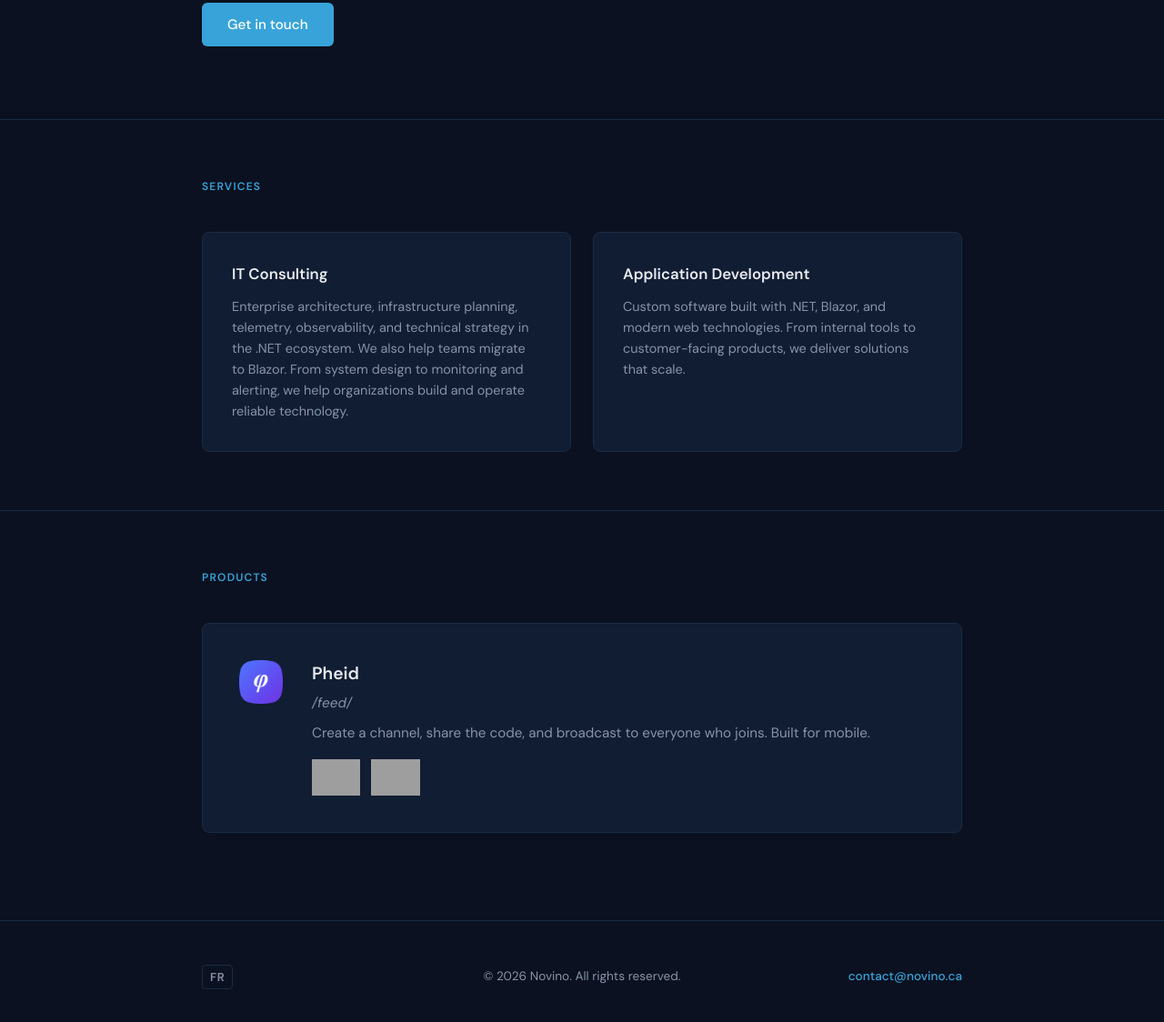
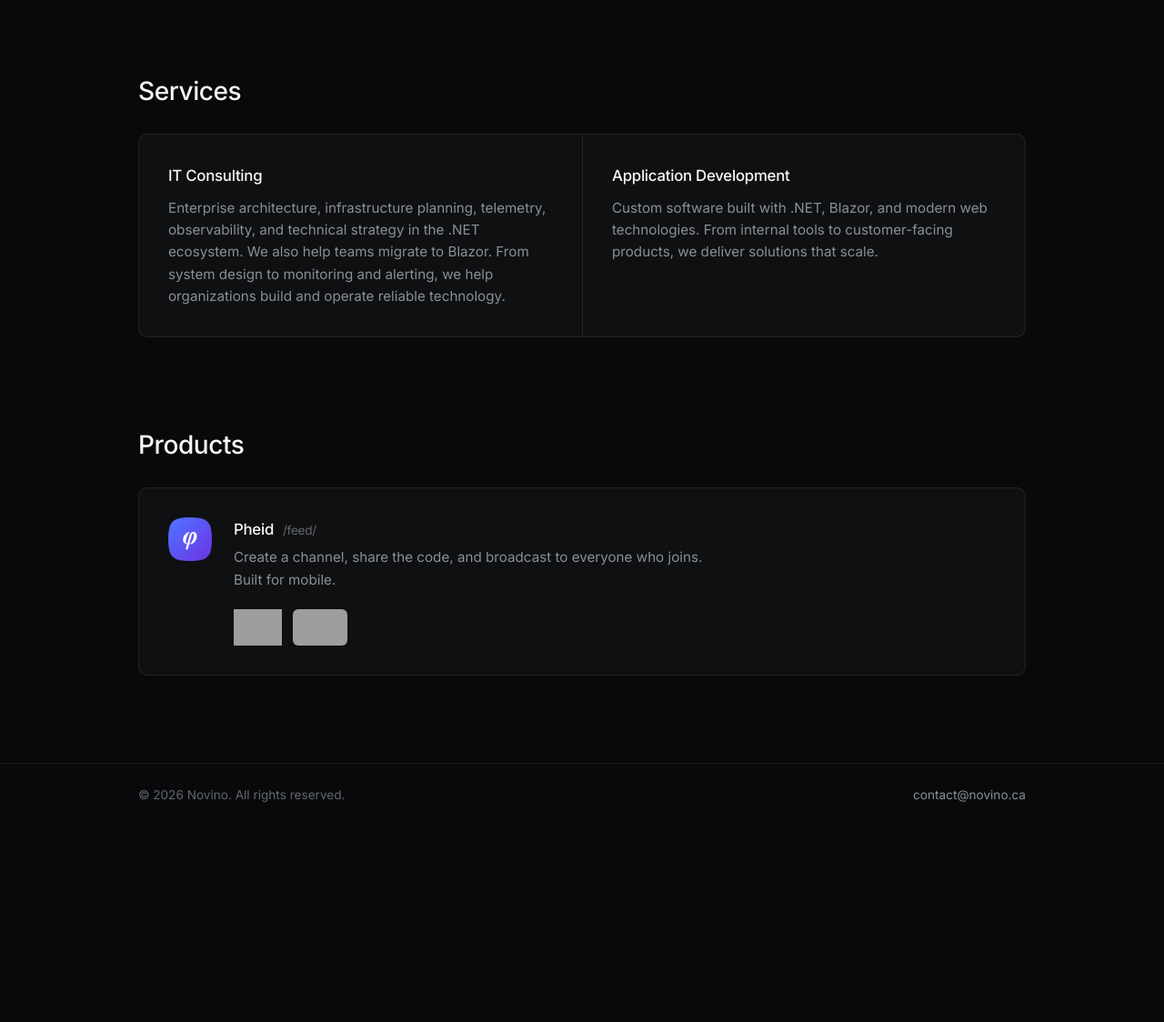
Before and after one commit to jmpotvin/novino, a plain HTML site: page index.html in a window 1280 px wide. Shown: the part 444-1568 px from the top of the page at 91% size. After the commit the page ends 1354 px from the top, so only its background shows below. Drawn offline with Linux system fonts and the light colour scheme; grey boxes are pictures that could not be loaded.

Commit message:
Update Design

```diff
--- a/index.html
+++ b/index.html
@@ -5,7 +5,7 @@
     <meta name="viewport" content="width=device-width, initial-scale=1.0">
     <title>Novino | IT Consulting & Software Solutions</title>
     <meta name="description" content="Novino delivers IT consulting services and builds software products that solve real problems.">
-    <meta name="theme-color" content="#0b1120">
+    <meta name="theme-color" content="#08090a">
     <meta property="og:title" content="Novino | IT Consulting & Software Solutions">
     <meta property="og:description" content="Novino helps organizations plan, build, and manage their technology with confidence.">
     <meta property="og:type" content="website">
@@ -21,7 +21,7 @@
     <link rel="alternate" hreflang="x-default" href="https://novino.ca/">
     <link rel="preconnect" href="https://fonts.googleapis.com">
     <link rel="preconnect" href="https://fonts.gstatic.com" crossorigin>
-    <link href="https://fonts.googleapis.com/css2?family=DM+Sans:ital,opsz,wght@0,9..40,300;0,9..40,400;0,9..40,500;0,9..40,600;0,9..40,700;1,9..40,400&display=swap" rel="stylesheet">
+    <link href="https://fonts.googleapis.com/css2?family=Inter:wght@400;500;600&amp;display=swap" rel="stylesheet">
     <link rel="stylesheet" href="styles.css">
 </head>
 <body>
@@ -30,8 +30,8 @@
         <div class="container">
             <a href="index.html" class="logo"><img src="images/Novino_RGB_web.svg" alt="Novino"></a>
             <div class="nav-right">
-                <a href="fr.html" class="lang-switch">FR</a>
-                <a href="mailto:contact@novino.ca" class="nav-contact">Get in touch</a>
+                <a href="fr.html" lang="fr">FR</a>
+                <a href="mailto:contact@novino.ca" class="nav-cta">Get in touch</a>
             </div>
         </div>
     </nav>
@@ -39,21 +39,20 @@
     <main>
     <section class="hero">
         <div class="container">
-            <h1 class="fade-up">IT consulting and software that gets the job done.</h1>
-            <p class="fade-up delay-1">Novino helps organizations plan, build, and manage their technology with confidence.</p>
-            <a href="mailto:contact@novino.ca" class="hero-cta fade-up delay-2">Get in touch</a>
+            <h1>IT consulting and software that gets the job done.</h1>
+            <p>Novino helps organizations plan, build, and manage their technology with confidence.</p>
         </div>
     </section>
 
     <section class="section">
         <div class="container">
-            <h2 class="section-label fade-up">Services</h2>
-            <div class="services-grid">
-                <div class="service-card fade-up delay-1">
+            <h2 class="section-title">Services</h2>
+            <div class="panel panel-2">
+                <div class="cell">
                     <h3>IT Consulting</h3>
                     <p>Enterprise architecture, infrastructure planning, telemetry, observability, and technical strategy in the .NET ecosystem. We also help teams migrate to Blazor. From system design to monitoring and alerting, we help organizations build and operate reliable technology.</p>
                 </div>
-                <div class="service-card fade-up delay-2">
+                <div class="cell">
                     <h3>Application Development</h3>
                     <p>Custom software built with .NET, Blazor, and modern web technologies. From internal tools to customer-facing products, we deliver solutions that scale.</p>
                 </div>
@@ -63,22 +62,21 @@
 
     <section class="section">
         <div class="container">
-            <h2 class="section-label fade-up">Products</h2>
-            <div class="product-block fade-up delay-1">
-                <div class="product-icon">
-                    <img src="images/pheid-icon-512.png" alt="Pheid" width="48" height="48">
-                </div>
-                <div class="product-content">
-                    <h3><a href="https://pheid.app" target="_blank" rel="noopener noreferrer">Pheid</a></h3>
-                    <p class="pronunciation"><em>/feed/</em></p>
-                    <p>Create a channel, share the code, and broadcast to everyone who joins. Built for mobile.</p>
-                    <div class="store-badges">
-                        <a href="https://apps.apple.com/app/pheid/id6758961971" target="_blank" rel="noopener noreferrer">
-                            <img src="https://developer.apple.com/assets/elements/badges/download-on-the-app-store.svg" alt="Download on the App Store" height="40">
-                        </a>
-                        <a href="https://play.google.com/store/apps/details?id=app.pheid" target="_blank" rel="noopener noreferrer">
-                            <img src="https://play.google.com/intl/en_us/badges/static/images/badges/en_badge_web_generic.png" alt="Get it on Google Play" height="40">
-                        </a>
+            <h2 class="section-title">Products</h2>
+            <div class="panel">
+                <div class="cell product">
+                    <img src="images/pheid-icon-512.png" alt="" class="product-icon" width="48" height="48">
+                    <div>
+                        <h3><a href="https://pheid.app" target="_blank" rel="noopener noreferrer">Pheid</a> <span class="pronunciation">/feed/</span></h3>
+                        <p>Create a channel, share the code, and broadcast to everyone who joins. Built for mobile.</p>
+                        <div class="store-badges">
+                            <a href="https://apps.apple.com/app/pheid/id6758961971" target="_blank" rel="noopener noreferrer" class="badge-apple">
+                                <img src="https://developer.apple.com/assets/elements/badges/download-on-the-app-store.svg" alt="Download on the App Store" height="40">
+                            </a>
+                            <a href="https://play.google.com/store/apps/details?id=app.pheid" target="_blank" rel="noopener noreferrer" class="badge-google">
+                                <img src="https://play.google.com/intl/en_us/badges/static/images/badges/en_badge_web_generic.png" alt="Get it on Google Play" height="60">
+                            </a>
+                        </div>
                     </div>
                 </div>
             </div>
@@ -88,9 +86,8 @@
 
     <footer>
         <div class="container">
-            <div class="footer-lang"><a href="fr.html" class="lang-switch">FR</a></div>
-            <div class="footer-center">&copy; 2026 Novino. All rights reserved.</div>
-            <div class="footer-right"><div class="footer-contact"><a href="mailto:contact@novino.ca">contact@novino.ca</a></div></div>
+            <span>&copy; 2026 Novino. All rights reserved.</span>
+            <a href="mailto:contact@novino.ca">contact@novino.ca</a>
         </div>
     </footer>
 
--- a/styles.css
+++ b/styles.css
@@ -1,12 +1,11 @@
 :root {
-    --ink: #e8ecf1;
-    --paper: #0b1120;
-    --accent: #38a3d9;
-    --accent-light: #5bb8e8;
-    --muted: #8893a7;
-    --border: #1c2a42;
-    --card-bg: #111d33;
-    --badge-bg: #162740;
+    --bg: #08090a;
+    --surface: #0f1011;
+    --border: rgba(255, 255, 255, 0.08);
+    --text: #f7f8f8;
+    --text-2: #8a8f98;
+    --text-3: #62666d;
+    --accent: #5e9ed6;
 }
 
 * {
@@ -16,23 +15,45 @@
 }
 
 body {
-    font-family: 'DM Sans', sans-serif;
-    background-color: var(--paper);
-    color: var(--ink);
+    font-family: 'Inter', system-ui, sans-serif;
+    font-size: 16px;
+    background-color: var(--bg);
+    color: var(--text);
     line-height: 1.6;
     -webkit-font-smoothing: antialiased;
 }
 
 .container {
-    max-width: 900px;
+    max-width: 1040px;
     margin: 0 auto;
     padding: 0 2rem;
 }
 
+a {
+    color: inherit;
+    text-decoration: none;
+    transition: color 0.15s, background 0.15s;
+}
+
+a:hover {
+    color: var(--accent);
+}
+
+a:focus-visible {
+    outline: 2px solid var(--accent);
+    outline-offset: 2px;
+}
+
 /* NAV */
 nav {
-    padding: 2rem 0;
+    position: sticky;
+    top: 0;
+    z-index: 10;
+    padding: 0.9rem 0;
     border-bottom: 1px solid var(--border);
+    background: rgba(8, 9, 10, 0.8);
+    -webkit-backdrop-filter: blur(12px);
+    backdrop-filter: blur(12px);
 }
 
 nav .container {
@@ -43,142 +64,103 @@
 
 .logo {
     display: flex;
-    align-items: center;
-    text-decoration: none;
 }
 
 .logo img {
-    height: 40px;
+    height: 34px;
     width: auto;
 }
 
 .nav-right {
     display: flex;
     align-items: center;
-    gap: 1.5rem;
+    gap: 1.25rem;
+    font-size: 0.85rem;
+    color: var(--text-2);
 }
 
-.lang-switch {
-    font-size: 0.8rem;
-    font-weight: 600;
-    color: var(--muted);
-    text-decoration: none;
-    text-transform: uppercase;
-    letter-spacing: 0.05em;
-    padding: 0.25rem 0.5rem;
-    border: 1px solid var(--border);
-    border-radius: 4px;
-    transition: color 0.2s, border-color 0.2s;
+.nav-cta {
+    padding: 0.4rem 0.85rem;
+    border-radius: 6px;
+    background: #e6e6e6;
+    color: var(--bg);
+    font-weight: 500;
 }
 
-.lang-switch:hover {
-    color: var(--accent);
-    border-color: var(--accent);
-}
-
-.nav-contact {
-    font-size: 0.875rem;
-    color: var(--muted);
-    text-decoration: none;
-    transition: color 0.2s;
-}
-
-.nav-contact:hover {
-    color: var(--accent);
+.nav-cta:hover {
+    background: #fff;
+    color: var(--bg);
 }
 
 /* HERO */
 .hero {
-    padding: 6rem 0 5rem;
+    padding: 8rem 0 6rem;
 }
 
 .hero h1 {
-    font-family: Georgia, 'Times New Roman', serif;
-    font-size: clamp(2.5rem, 5vw, 3.5rem);
-    font-weight: 400;
-    line-height: 1.15;
-    letter-spacing: -0.025em;
-    max-width: 700px;
+    font-size: clamp(2.75rem, 6vw, 4.5rem);
+    font-weight: 500;
+    line-height: 1.05;
+    letter-spacing: -0.03em;
+    max-width: 13em;
     margin-bottom: 1.5rem;
 }
 
 .hero p {
-    font-size: 1.125rem;
-    color: var(--muted);
-    max-width: 540px;
-    line-height: 1.7;
-}
-
-.hero-cta {
-    display: inline-block;
-    margin-top: 2rem;
-    padding: 0.75rem 1.75rem;
-    background: var(--accent);
-    color: #fff;
-    font-size: 0.95rem;
-    font-weight: 500;
-    text-decoration: none;
-    border-radius: 6px;
-    transition: background 0.2s;
-}
-
-.hero-cta:hover {
-    background: var(--accent-light);
+    font-size: 1.15rem;
+    color: var(--text-2);
+    max-width: 30em;
 }
 
 /* SECTIONS */
 .section {
-    padding: 4rem 0;
-    border-top: 1px solid var(--border);
+    padding-bottom: 6rem;
 }
 
-.section-label {
-    font-size: 0.75rem;
-    font-weight: 600;
-    text-transform: uppercase;
-    letter-spacing: 0.1em;
-    color: var(--accent);
-    margin-bottom: 2.5rem;
+.section-title {
+    font-size: 1.75rem;
+    font-weight: 500;
+    letter-spacing: -0.015em;
+    margin-bottom: 1.5rem;
 }
 
-.services-grid {
-    display: grid;
-    grid-template-columns: repeat(auto-fit, minmax(240px, 1fr));
-    gap: 1.5rem;
+.panel {
+    background: var(--surface);
+    border: 1px solid var(--border);
+    border-radius: 10px;
+    overflow: hidden;
 }
 
-.service-card {
-    background: var(--card-bg);
-    border: 1px solid var(--border);
-    border-radius: 8px;
-    padding: 2rem;
-    transition: border-color 0.2s;
+.panel-2 {
+    display: grid;
+    grid-template-columns: 1fr 1fr;
 }
 
-.service-card:hover {
-    border-color: var(--accent);
+.panel-2 .cell + .cell {
+    border-left: 1px solid var(--border);
 }
 
-.service-card h3 {
-    font-size: 1.05rem;
-    font-weight: 600;
-    margin-bottom: 0.65rem;
+.cell {
+    padding: 2rem;
 }
 
-.service-card p {
-    font-size: 0.9rem;
-    color: var(--muted);
-    line-height: 1.6;
+.cell h3 {
+    font-size: 1.05rem;
+    font-weight: 500;
+    letter-spacing: -0.015em;
+    margin-bottom: 0.6rem;
+}
+
+.cell p {
+    font-size: 0.95rem;
+    color: var(--text-2);
+    max-width: 36em;
 }
 
 /* PRODUCT */
-.product-block {
-    background: var(--card-bg);
-    border: 1px solid var(--border);
-    border-radius: 8px;
-    padding: 2.5rem;
+.product {
     display: flex;
-    gap: 2rem;
+    gap: 1.5rem;
     align-items: flex-start;
 }
 
@@ -186,174 +168,90 @@
     flex-shrink: 0;
     width: 48px;
     height: 48px;
-}
-
-.product-icon img {
-    width: 48px;
-    height: 48px;
     border-radius: 10px;
 }
 
-.product-content h3 {
-    font-size: 1.2rem;
-    font-weight: 600;
-    margin-bottom: 0.5rem;
-}
-
-.product-content h3 a {
-    color: inherit;
-    text-decoration: none;
-    transition: color 0.2s;
-}
-
-.product-content h3 a:hover {
-    color: var(--accent);
-}
-
-.product-content p {
-    font-size: 0.95rem;
-    color: var(--muted);
-    line-height: 1.65;
+.product h3 {
+    margin-bottom: 0.35rem;
 }
 
 .pronunciation {
-    font-size: 0.8rem;
-    color: var(--muted);
-    margin-top: -0.25rem;
-    margin-bottom: 0.5rem;
-}
-
-.product-badge {
-    display: inline-block;
-    font-size: 0.7rem;
-    font-weight: 600;
-    text-transform: uppercase;
-    letter-spacing: 0.08em;
-    background: var(--badge-bg);
-    color: var(--accent);
-    padding: 0.25rem 0.6rem;
-    border-radius: 4px;
-    margin-bottom: 0.75rem;
+    font-size: 0.85rem;
+    font-weight: 400;
+    color: var(--text-3);
+    margin-left: 0.35rem;
 }
 
 .store-badges {
     display: flex;
+    flex-wrap: wrap;
     gap: 0.75rem;
     align-items: center;
-    margin-top: 1rem;
+    margin-top: 1.25rem;
 }
 
 .store-badges a {
     display: inline-flex;
-    transition: opacity 0.2s;
 }
 
 .store-badges a:hover {
     opacity: 0.8;
 }
 
-.store-badges img {
+.badge-apple img {
     height: 40px;
     width: auto;
 }
 
+/* Google's PNG badge includes transparent padding; oversize and crop it so the visible badge matches Apple's 40px. */
+.badge-google {
+    overflow: hidden;
+    border-radius: 6px;
+}
+
+.badge-google img {
+    height: 60px;
+    width: auto;
+    margin: -10px;
+}
+
+/* The French badge has no horizontal padding and less vertical padding. */
+html:lang(fr) .badge-google img {
+    height: 52px;
+    margin: -6px 0;
+}
+
 /* FOOTER */
 footer {
-    padding: 3rem 0;
+    padding: 1.5rem 0;
     border-top: 1px solid var(--border);
-    margin-top: 2rem;
+    font-size: 0.85rem;
+    color: var(--text-3);
 }
 
 footer .container {
     display: flex;
     justify-content: space-between;
-    align-items: center;
     flex-wrap: wrap;
-    gap: 1rem;
+    gap: 0.5rem 1rem;
 }
 
-.footer-lang {
-    flex: 1;
-}
-
-.footer-center {
-    flex: 1;
-    text-align: center;
-    font-size: 0.85rem;
-    color: var(--muted);
-}
-
-.footer-right {
-    flex: 1;
-    text-align: right;
-}
-
-.footer-contact {
-    font-size: 0.85rem;
-}
-
-.footer-contact a {
-    color: var(--accent);
-    text-decoration: none;
-    font-weight: 500;
-}
-
-.footer-contact a:hover {
-    text-decoration: underline;
-}
-
-/* FOCUS STYLES */
-.hero-cta:focus-visible,
-.lang-switch:focus-visible,
-.nav-contact:focus-visible,
-.footer-contact a:focus-visible,
-.product-content h3 a:focus-visible,
-.logo:focus-visible {
-    outline: 2px solid var(--accent);
-    outline-offset: 2px;
-}
-
-/* ANIMATIONS */
-.fade-up {
-    opacity: 0;
-    transform: translateY(20px);
-    animation: fadeUp 0.6s ease forwards;
-}
-
-.fade-up.delay-1 { animation-delay: 0.1s; }
-.fade-up.delay-2 { animation-delay: 0.2s; }
-.fade-up.delay-3 { animation-delay: 0.3s; }
-
-@keyframes fadeUp {
-    to {
-        opacity: 1;
-        transform: translateY(0);
-    }
-}
-
-/* REDUCED MOTION */
-@media (prefers-reduced-motion: reduce) {
-    .fade-up {
-        opacity: 1;
-        transform: none;
-        animation: none;
-    }
+footer a {
+    color: var(--text-2);
 }
 
 /* RESPONSIVE */
-@media (max-width: 600px) {
-    .hero { padding: 4rem 0 3rem; }
-    .section { padding: 3rem 0; }
-    .product-block { flex-direction: column; }
-    .services-grid { grid-template-columns: 1fr; }
-    footer .container {
-        flex-direction: column;
-        text-align: center;
+@media (max-width: 720px) {
+    .container { padding: 0 1.25rem; }
+    .hero { padding: 4.5rem 0 4rem; }
+    .section { padding-bottom: 4rem; }
+    .section-title { font-size: 1.5rem; }
+    .panel-2 { grid-template-columns: 1fr; }
+    .panel-2 .cell + .cell {
+        border-left: none;
+        border-top: 1px solid var(--border);
     }
-    .footer-lang,
-    .footer-center,
-    .footer-right {
-        flex: none;
-        text-align: center;
-    }
+    .cell { padding: 1.5rem; }
+    .product { gap: 1rem; }
+    .nav-right { gap: 1rem; }
 }
```
Also changed, not shown: fr.html (+27 -30 lines).
